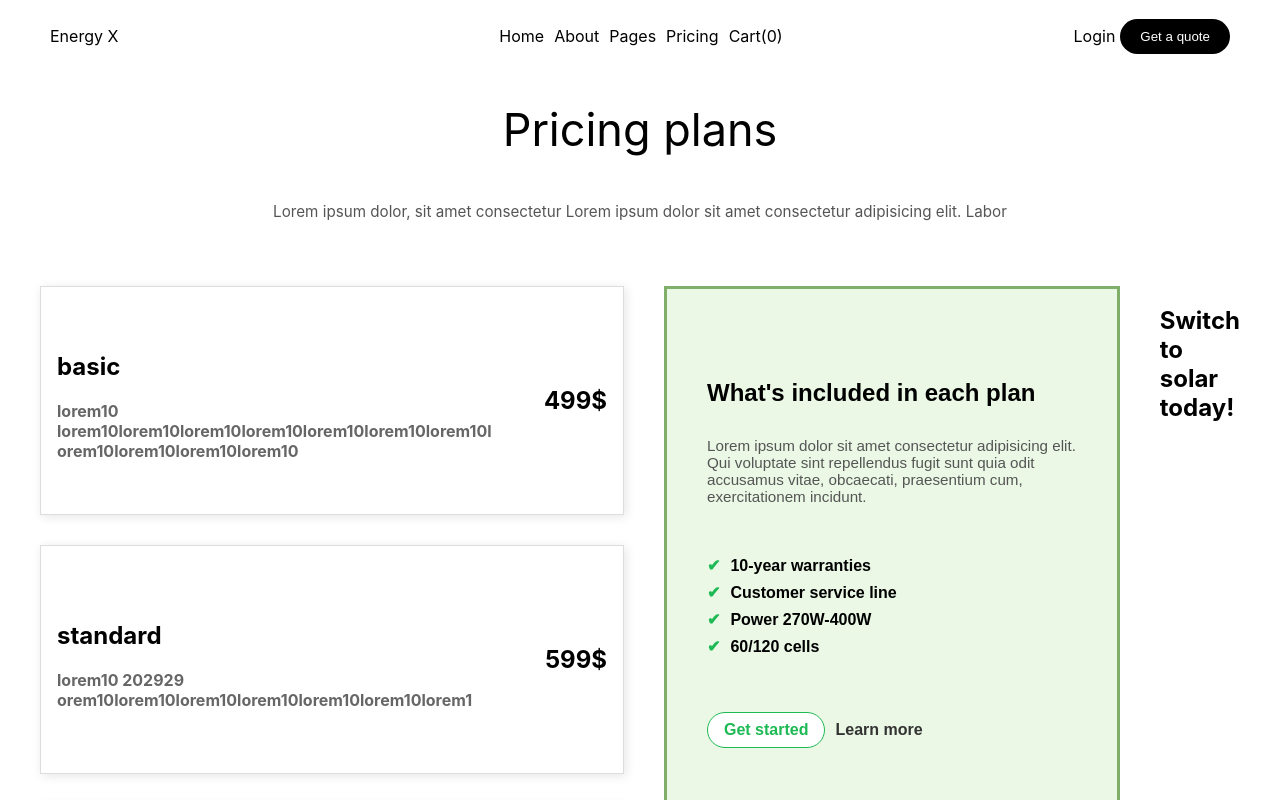
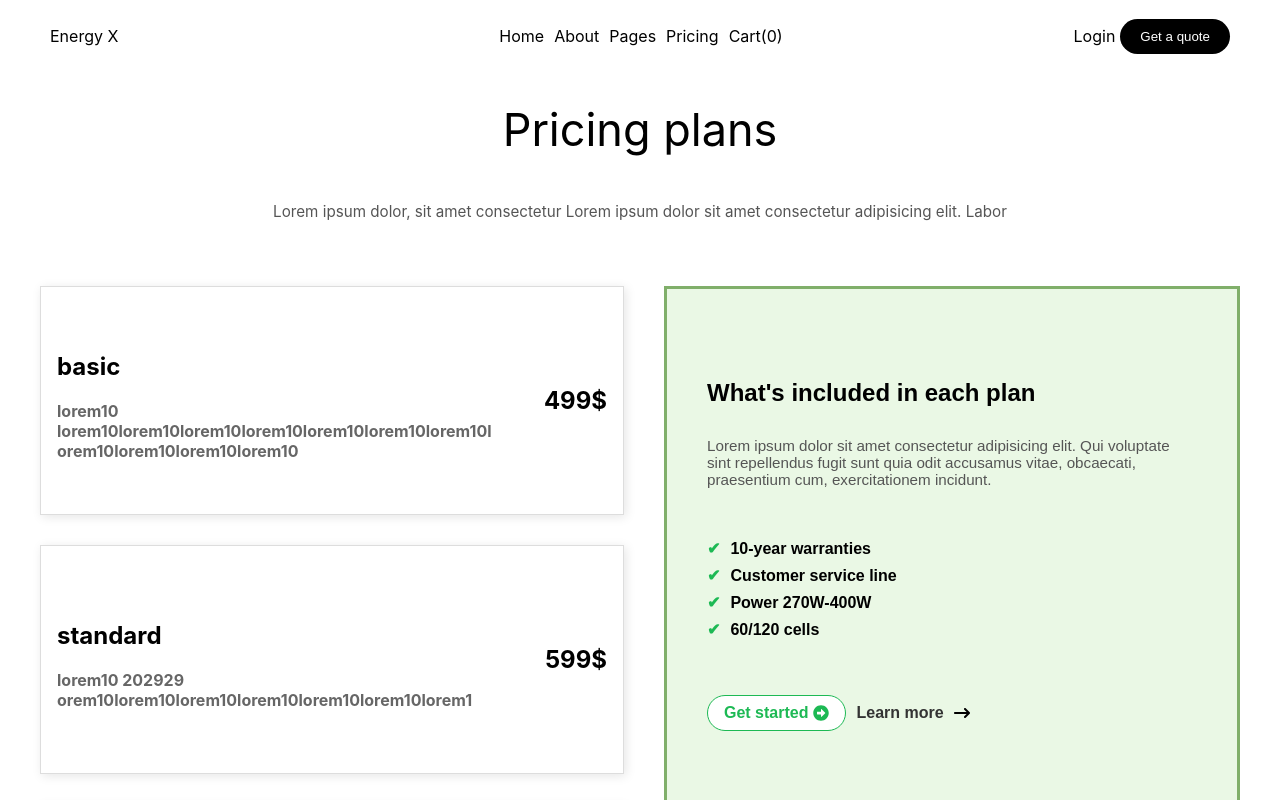
Before and after one commit to andreeaD03/internship, a React (Create React App) app in the folder internship-app/: page / in a window 1280 px wide. Shown: the top 800 px of the page. Built offline with nearby package versions, Linux system fonts and the light colour scheme.

Commit message:
wip footer

```diff
--- a/internship-app/package.json
+++ b/internship-app/package.json
@@ -6,6 +6,7 @@
     "cra-template": "1.2.0",
     "react": "^19.0.0",
     "react-dom": "^19.0.0",
+    "react-icons": "^5.4.0",
     "react-scripts": "5.0.1"
   },
   "scripts": {
--- a/internship-app/src/App.js
+++ b/internship-app/src/App.js
@@ -3,7 +3,7 @@ import Navbar from "./components/navBar/NavBar";
 import MainDiscription from "./components/mainDiscription/MainDiscription";
 import GreenCard from "./components/greenCard/GreenCard";
 import SingleCard from "./components/singleCard/SingleCard";
-import GreenSlide from "./components/greenSlide/GreenSlide";
+import GreenSlide from "./components/footer/GreenSlide";
 
 function App() {
   const data = [
@@ -38,6 +38,8 @@ function App() {
           ))}
         </div>
         <GreenCard />
+      </div>
+      <div>
         <GreenSlide />
       </div>
     </div>
--- a/internship-app/src/components/greenCard/GreenCard.css
+++ b/internship-app/src/components/greenCard/GreenCard.css
@@ -60,6 +60,7 @@
   cursor: pointer;
   display: flex;
   align-items: center;
+  gap: 5px;
 }
 
 .subscription button:hover {
@@ -73,3 +74,7 @@
   color: #333;
   cursor: pointer;
 }
+
+.blackArrow {
+  cursor: pointer;
+}
--- a/internship-app/src/components/greenCard/GreenCard.jsx
+++ b/internship-app/src/components/greenCard/GreenCard.jsx
@@ -1,5 +1,7 @@
 import React from "react";
 import "./GreenCard.css";
+import { FaArrowAltCircleRight } from "react-icons/fa";
+import { FaArrowRightLong } from "react-icons/fa6";
 
 const GreenCard = () => {
   return (
@@ -21,8 +23,12 @@ const GreenCard = () => {
         </ul>
       </div>
       <div className="subscription">
-        <button>Get started</button>
+        <button>
+          Get started
+          <FaArrowAltCircleRight />
+        </button>
         <span>Learn more</span>
+        <FaArrowRightLong className="blackArrow" />
       </div>
     </div>
   );
```
Also changed, not shown: 1 other file (tests, documents, lock files or other folders).
